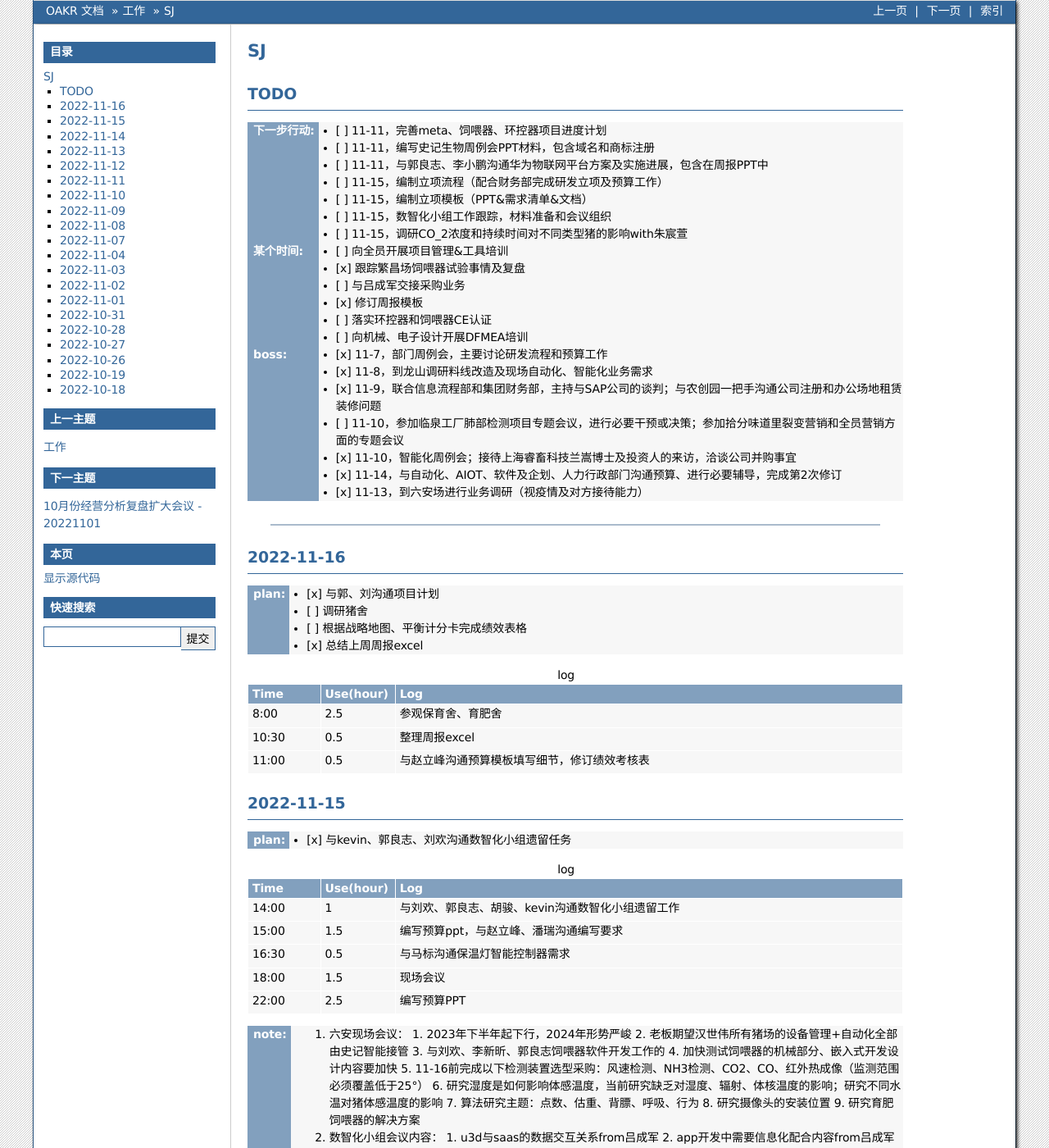
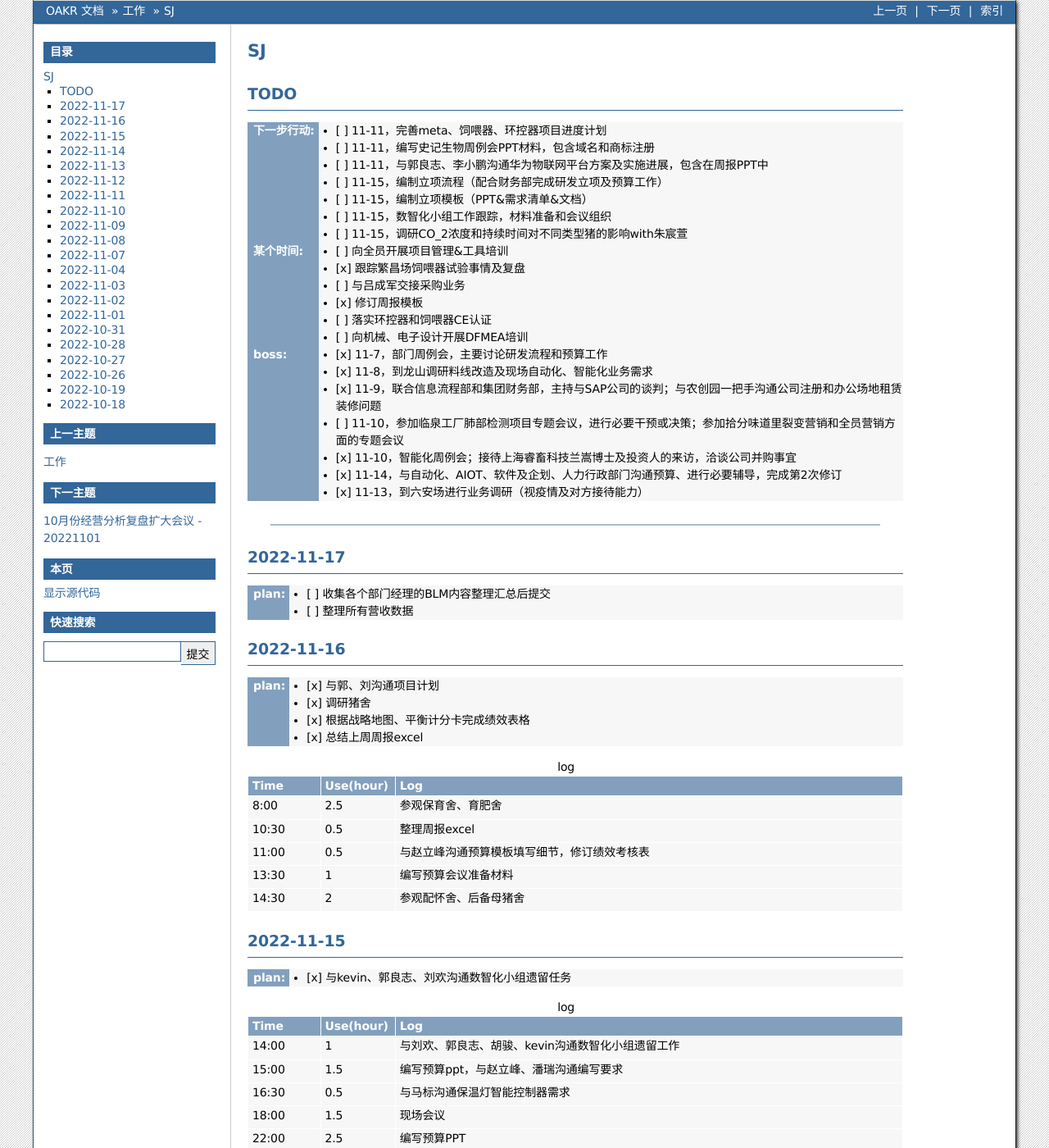
Before and after one commit to cruiurc/cruiurc.github.io, a Sphinx documentation site: the page built from source/work/sj/sj.rst, in a window 1280 px wide and 1400 px high. Shown: the whole window at 82% size. Built offline with Sphinx 7.4.7, drawn with Linux system fonts in a browser that asks for light colours.

Commit message:
20221117 work

```diff
--- a/source/work/sj/sj.rst
+++ b/source/work/sj/sj.rst
@@ -30,12 +30,18 @@ TODO
 
 ------
 
+2022-11-17
+-----------
+:plan:
+   - [ ] 收集各个部门经理的BLM内容整理汇总后提交
+   - [ ] 整理所有营收数据
+
 2022-11-16
 -----------
 :plan:
    - [x] 与郭、刘沟通项目计划
-   - [ ] 调研猪舍
-   - [ ] 根据战略地图、平衡计分卡完成绩效表格
+   - [x] 调研猪舍
+   - [x] 根据战略地图、平衡计分卡完成绩效表格
    - [x] 总结上周周报excel
 
 .. csv-table:: log
@@ -45,6 +51,9 @@ TODO
    8:00, 2.5, 参观保育舍、育肥舍
    10:30, 0.5, 整理周报excel
    11:00, 0.5, 与赵立峰沟通预算模板填写细节，修订绩效考核表
+   13:30, 1, 编写预算会议准备材料
+   14:30, 2, 参观配怀舍、后备母猪舍
+
 
 2022-11-15
 -----------
```
